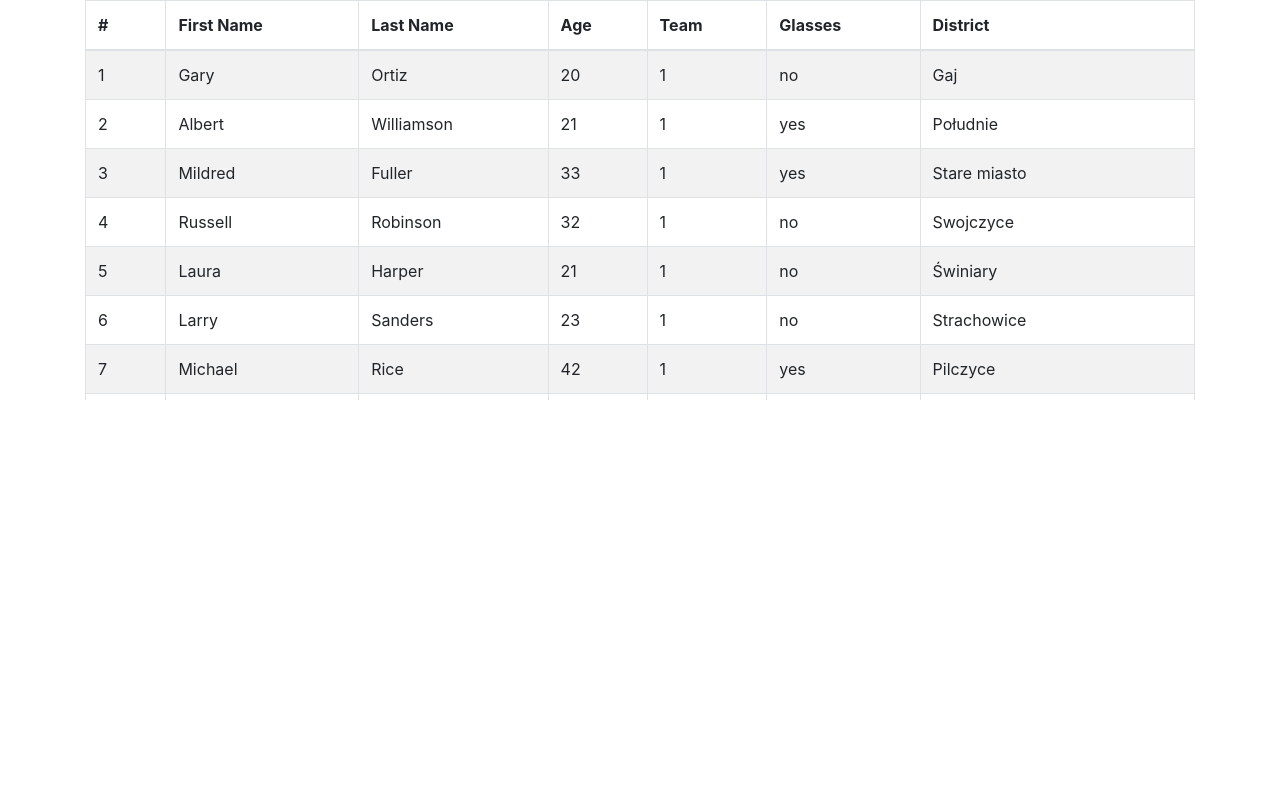
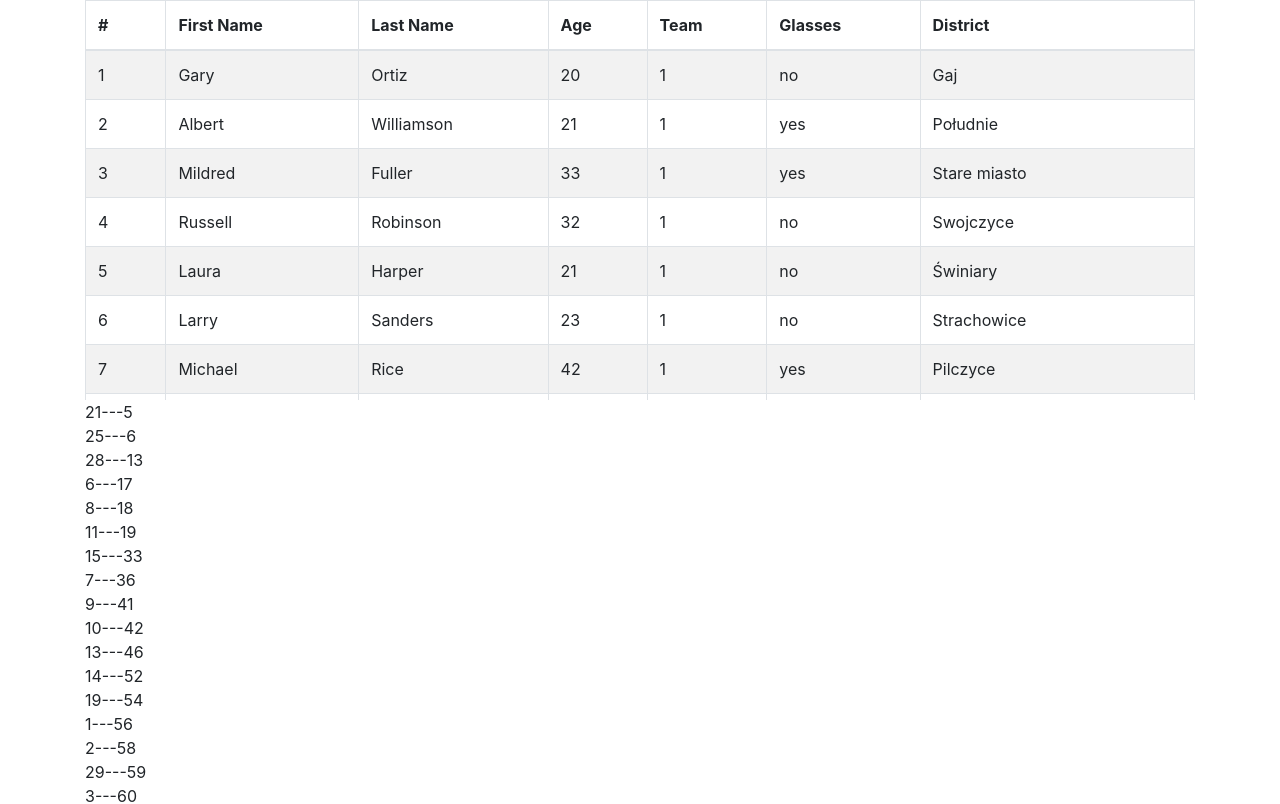
Before and after one commit to mostrozny/pairfinder, a React (Create React App) app: page / in a window 1280 px wide. Shown: the top 804 px of the page. Built offline with nearby package versions, Linux system fonts and the light colour scheme.

Commit message:
finished displaying pairs

```diff
--- a/src/SearchPairs.js
+++ b/src/SearchPairs.js
@@ -11,7 +11,8 @@ class SearchPairs extends Component {
 
         this.state = {
             firstMan: this.getPair(),
-            secondMan: []
+            secondMan: [],
+            pair: [],
         }
     }
 
@@ -40,17 +41,43 @@ class SearchPairs extends Component {
     getPossiblePair = () => {
         const arrayPossiblePairs = this.state.firstMan;
         const usedIds = [];
+        const secondMan = [];
         for (let i=0; i<arrayPossiblePairs.length; i++) {
-            for (let j=0; j<arrayPossiblePairs[i].length; j++) {
-                if (usedIds.indexOf(arrayPossiblePairs[i][j]) !== -1) {
-                let changeId = j;   //aby ominąć id;
-                changeId++;
-                j++;
-                console.log(usedIds.indexOf(arrayPossiblePairs[i][j]) !== -1);
-                //usedIds.push(arrayPossiblePairs[i][j]);
+            for (let j=1; j<arrayPossiblePairs[i].length; j++) {
+                if (usedIds.indexOf(arrayPossiblePairs[i][j]) === -1) {
+
+                usedIds.push(arrayPossiblePairs[i][j]);
+                if (usedIds.indexOf(arrayPossiblePairs[i][0]) === -1) {
+                     secondMan.push(arrayPossiblePairs[i][j]);
+                }
                }
-          }
+            }
         }
+        console.log(usedIds)
+        console.log(secondMan)
+        return secondMan;
+    }
+
+
+    getPairs = () => {
+        const firstman = this.state.firstMan;
+        const secondman = this.state.secondMan;
+        const used = [];
+        const pair = [];
+
+
+
+        for (let i=0; i<firstman.length; i++) {
+            if (used.indexOf(secondman[i]) === -1 && used.indexOf(firstman[i][0] === -1)) {
+                console.log(secondman[i] + " " + firstman[i][0]);
+                pair.push([firstman[i][0], secondman[i]]);
+            }
+            used.push(firstman[i][0]);
+            used.push(secondman[i]);
+
+        }
+      //  console.log(used.indexOf(secondman[i]) === -1 )
+        return pair;
     }
 
     compareNumbers = (a, b) => {
@@ -59,16 +86,21 @@ class SearchPairs extends Component {
 
 
     componentDidMount () {
-        this.getPossiblePair();
+        this.setState({
+            secondMan: this.getPossiblePair()
+        })
     }
 
     render() {
         console.log(this.state.firstMan);
-
+        console.log(this.getPairs());
         return (
             <div>
+                {this.getPairs().slice().map((thing) => {
+                  return  <div>{thing[0]}---{thing[1]} <br /></div>
+                })}
             </div>
-        );
+        )
     }
 }
 
```
